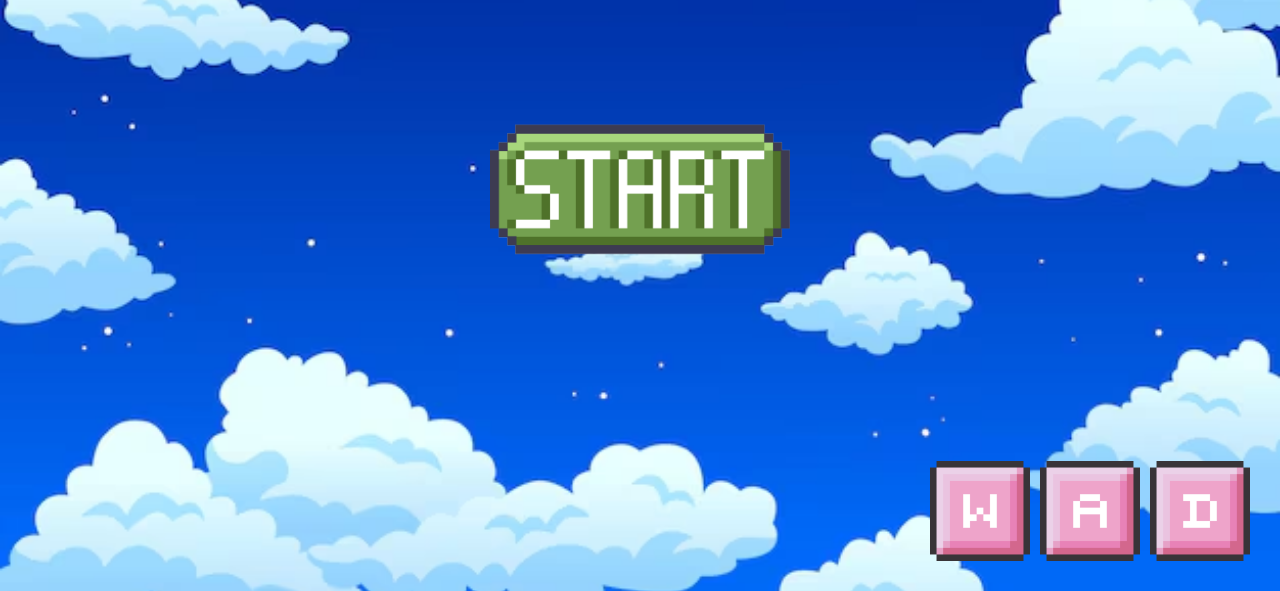
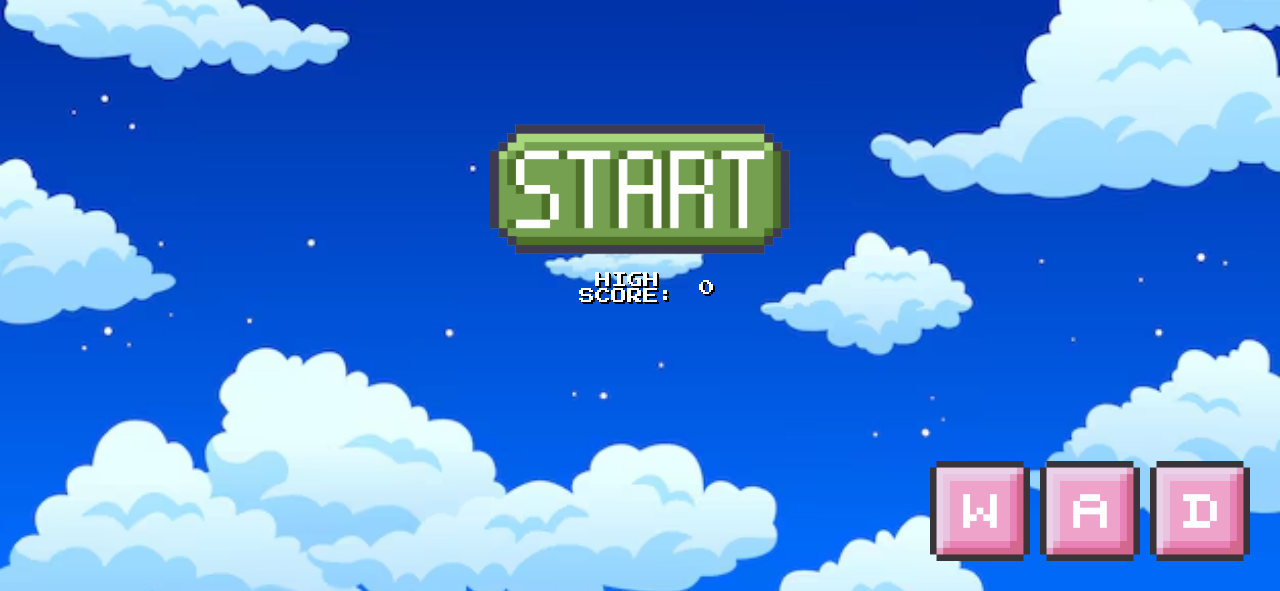
Before and after one commit to RainerTal/SJE-Browser-Game, a plain HTML site: page start.html in a window 1280 px wide. Shown: the part 209-800 px from the top of the page. Drawn offline with Linux system fonts and the light colour scheme.

Commit message:
high score lisa

```diff
--- a/start.css
+++ b/start.css
@@ -72,3 +72,24 @@ body, html {
 .üles { grid-area: w; }
 .vasak { grid-area: a; }
 .parem { grid-area: d; }
+
+.skoor {
+  font-family: 'Press Start 2P', sans-serif;
+  font-size: 16px;
+  color: #fff;
+  text-shadow: 1px 1px 0px #000, 2px 2px 0px #000;
+  position: absolute;
+  top: 110%;
+  left: 50%;
+  transform: translateX(-50%);
+  text-align:center;
+  z-index: 1;
+  pointer-events: none;
+  display: flex;
+  align-items: center;
+  gap: 10px; /
+}
+
+.konteiner {
+  position: relative;
+}
--- a/start.html
+++ b/start.html
@@ -3,15 +3,18 @@
 <head>
   <meta charset="UTF-8">
   <meta name="viewport" content="width=device-width, initial-scale=1.0">
-  <title>Start ekraan</title>
+  <title>Start Screen</title>
   <link rel="stylesheet" href="start.css">
+  <link href="https://fonts.googleapis.com/css2?family=Press+Start+2P&display=swap" rel="stylesheet">
 </head>
 <body>
   <div class="konteiner">
-
     <a href="game.html">
       <img src="pildid/start-nupp.png" alt="nupp" class="start-nupp">
     </a>
+    <div class="skoor">
+      HIGH SCORE: <span id="skoor">0</span>
+    </div>
   </div>
   <img src="pildid/cat_jump.png" alt="logo" class="logo">
 
@@ -30,7 +33,11 @@
       <img src="pildid/D.png" alt="D klahv">
       <span class="vihje">PAREMALE</span>
     </div>
+  </div>
 
-    </div>
+  <script>
+    let high_score = localStorage.getItem("high_score") || 0;
+    document.getElementById("high_score").innerText = high_score;
+  </script>
 </body>
 </html>
```
Lines whose indentation alone changed are shown as unchanged.
